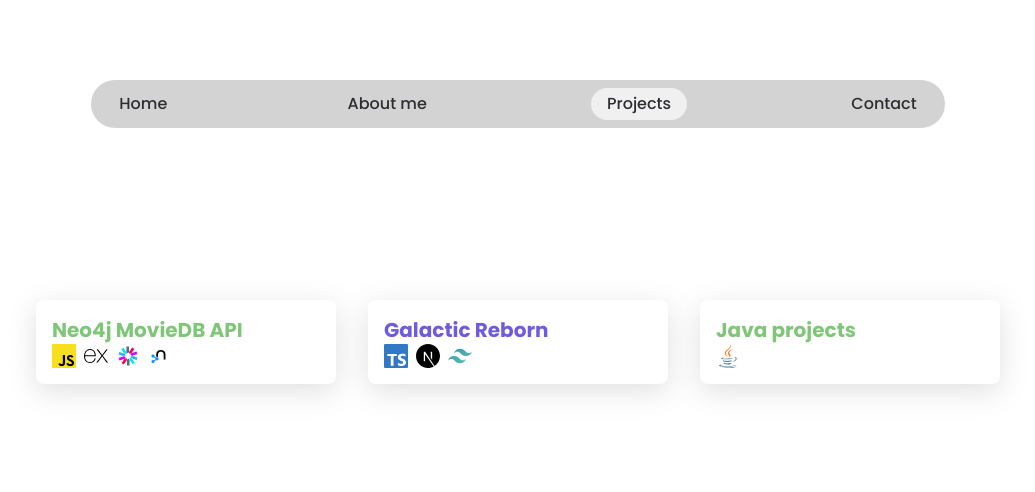
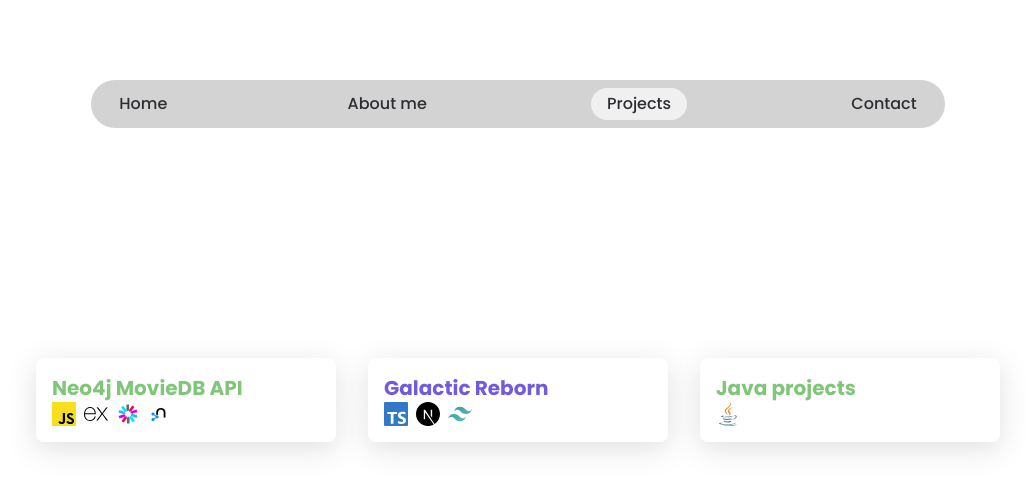
Before and after one commit to BartoszBrodowski/old-portfolio, a React (Vite) app: page /#/projects in a window 1280 px wide. Shown: the top 492 px of the page, without its empty margins (122-1157 px from the left). Built offline with nearby package versions, Linux system fonts and the light colour scheme.

Commit message:
Fix projects animation

```diff
--- a/src/components/Projects/index.tsx
+++ b/src/components/Projects/index.tsx
@@ -49,13 +49,12 @@ const Projects = () => {
     },
   ];
   return (
-    <div className="flex justify-center items-center">
-      <div className="grid grid-cols-3 grid-rows-2 justify-center gap-8">
+    <div className="grid grid-cols-3 justify-center gap-8">
       {projects.map((project, index) =>
         project.title === "Galactic Reborn" ? (
           <div
             className={clsx(`min-w-[300px] m-auto grid-item-${index + 1}`, {
-                "z-20 absolute top-1/2 left-1/2 transform -translate-x-1/2 -translate-y-1/2":
+              "absolute top-1/2 left-1/2 transform -translate-x-1/2 -translate-y-1/2":
                 clickedId === index,
             })}
             key={index}
@@ -73,13 +72,10 @@ const Projects = () => {
           </div>
         ) : (
           <div
-              className={clsx(
-                `z-10 min-w-[300px] m-auto grid-item-${index + 1}`,
-                {
-                  "z-20 absolute top-1/2 left-1/2 transform -translate-x-1/2 -translate-y-1/2":
+            className={clsx(`min-w-[300px] m-auto grid-item-${index + 1}`, {
+              "absolute top-1/2 left-1/2 transform -translate-x-1/2 -translate-y-1/2":
                 clickedId === index,
-                }
-              )}
+            })}
             key={index}
           >
             <ProjectCard
@@ -96,7 +92,6 @@ const Projects = () => {
         )
       )}
     </div>
-    </div>
   );
 };
 
```
Lines whose indentation alone changed are shown as unchanged.
